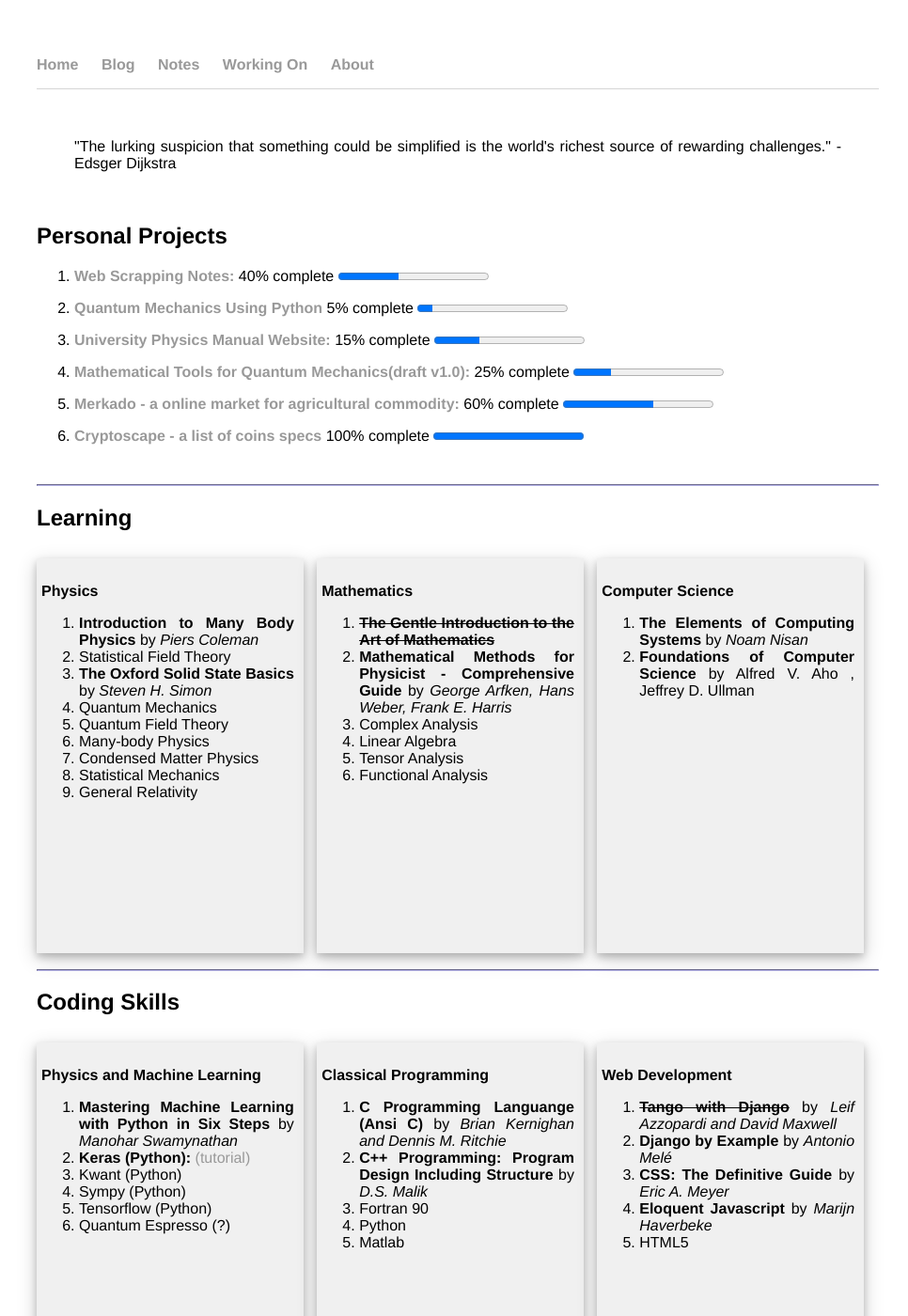
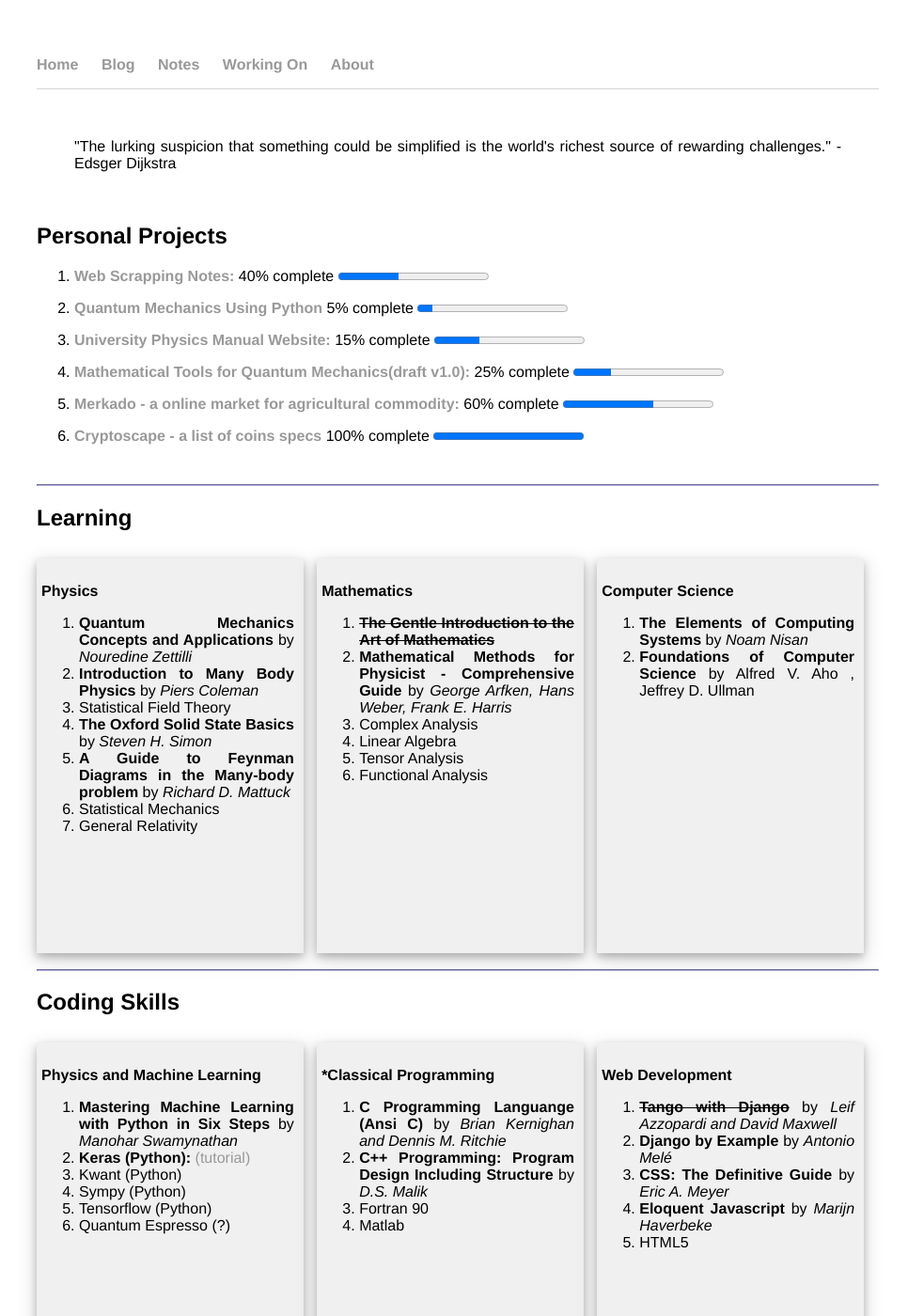
Before and after one commit to sinbad989/sinbad989.github.io, a Jekyll site: the page built from working/index.html, in a window 1280 px wide and 1400 px high. Shown: the whole window at 94% size, without its empty margins (153-1119 px from the left). Built offline with Jekyll 4.4.1, drawn with Linux system fonts in a browser that asks for light colours; nearby versions of some CDN libraries; some web fonts are replaced.

Commit message:
added new files

```diff
--- a/working/index.html
+++ b/working/index.html
@@ -22,13 +22,11 @@ title: Working On
         <div class="col span_1_of_3">
             <p><b>Physics</b></p>
             <ol>
+                <li><b>Quantum Mechanics Concepts and Applications</b> by <i>Nouredine Zettilli</i></li>
                 <li><b>Introduction to Many Body Physics</b> by <i>Piers Coleman</i></li>
                 <li>Statistical Field Theory</li>
                 <li><b>The Oxford Solid State Basics</b> by <i>Steven H. Simon</i></li>
-                <li>Quantum Mechanics</li>
-                <li>Quantum Field Theory</li>
-                <li>Many-body Physics</li>
-                <li>Condensed Matter Physics</li>
+                <li><b>A Guide to Feynman Diagrams in the Many-body problem</b> by <i>Richard D. Mattuck</i></li>
                 <li>Statistical Mechanics</li>
                 <li>General Relativity</li>
                 <br>
@@ -70,12 +68,11 @@ title: Working On
             </ol>
         </div>
         <div class="col span_1_of_3">
-            <p><b>Classical Programming</b></p>
+            <p><b>*Classical Programming</b></p>
             <ol>
                 <li><b>C Programming Languange (Ansi C)</b> by <i>Brian Kernighan and Dennis M. Ritchie</i></li>
                 <li><b>C++ Programming: Program Design Including Structure</b> by <i>D.S. Malik</i></li>
                 <li>Fortran 90</li>
-                <li>Python</li>
                 <li>Matlab</li>
             </ol>
         </div>
```
Also changed, not shown: _posts/2017-10-25-Jargons-of-probability_test.md (+22 -8 lines).
